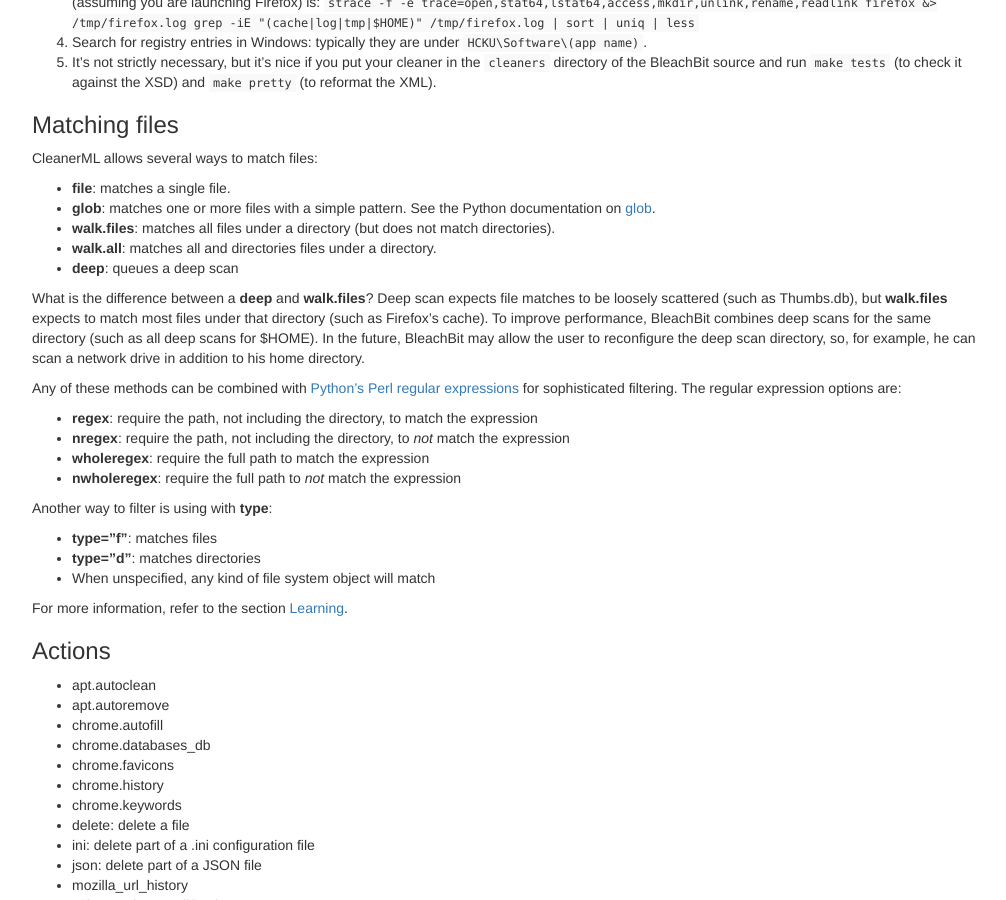
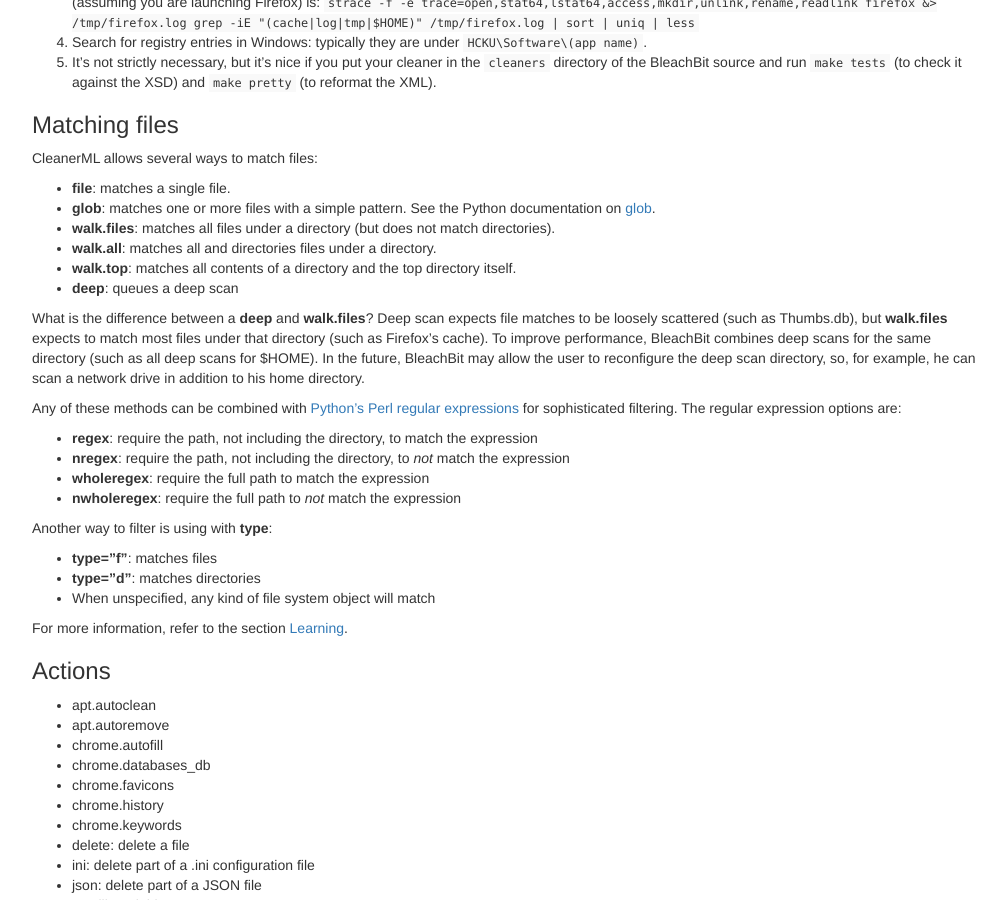
Before and after one commit to bleachbit/docs, a Jekyll site: the page built from _posts/2015-09-25-cleanerml.md, in a window 1280 px wide and 900 px high, scrolled down 1121 px. Shown: the whole window, without its empty margins (233-1239 px from the left). Built offline with Jekyll 4.4.1, drawn with Linux system fonts in a browser that asks for light colours.

Commit message:
Document the new search="walk.top"

```diff
--- a/_posts/2015-09-25-cleanerml.md
+++ b/_posts/2015-09-25-cleanerml.md
@@ -65,6 +65,7 @@ CleanerML allows several ways to match files:
 *   **glob**: matches one or more files with a simple pattern. See the Python documentation on [glob](https://docs.python.org/2/library/glob.html).
 *   **walk.files**: matches all files under a directory (but does not match directories).
 *   **walk.all**: matches all and directories files under a directory.
+*   **walk.top**: matches all contents of a directory and the top directory itself.
 *   **deep**: queues a deep scan
 
 What is the difference between a **deep** and **walk.files**? Deep scan expects file matches to be loosely scattered (such as Thumbs.db), but **walk.files** expects to match most files under that directory (such as Firefox's cache). To improve performance, BleachBit combines deep scans for the same directory (such as all deep scans for $HOME). In the future, BleachBit may allow the user to reconfigure the deep scan directory, so, for example, he can scan a network drive in addition to his home directory.
```
